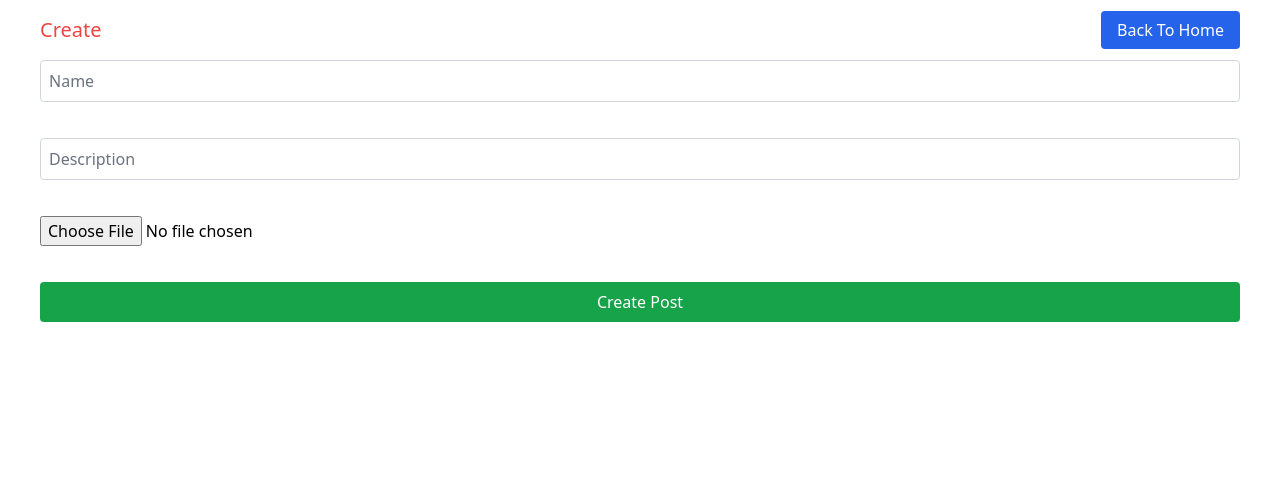
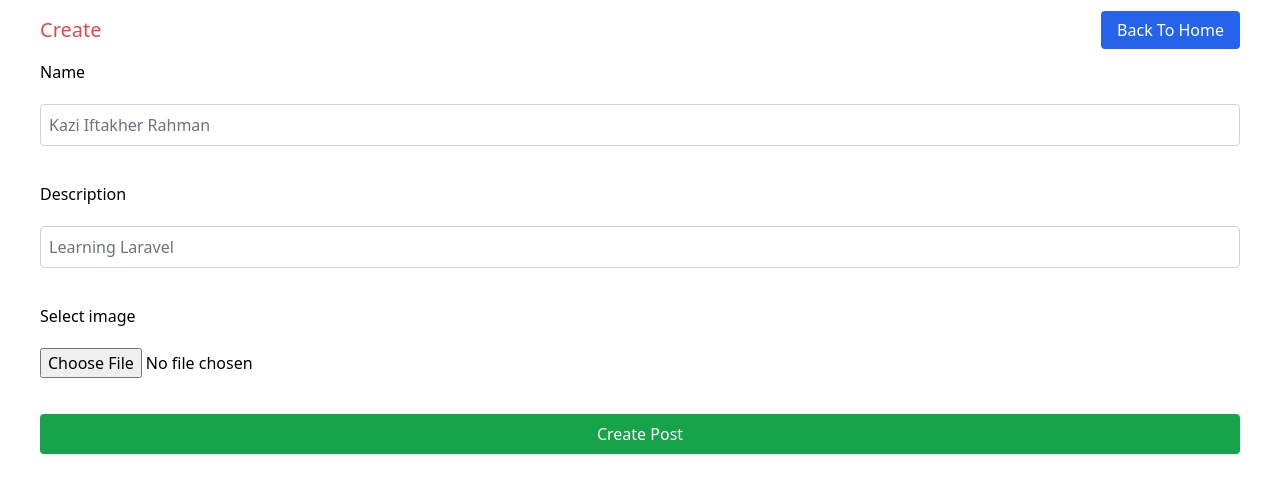
Before and after one commit to kaziIftakherRahman/Laravel-CRUD-with-access-control, a Laravel app: page /create in a window 1280 px wide. Shown: the top 493 px of the page. Run offline with Laravel 9, Linux system fonts and the light colour scheme; some libraries are stand-ins or nearby versions.

Commit message:
1.06.39 image upload and save

```diff
--- a/app/Http/Controllers/PostController.php
+++ b/app/Http/Controllers/PostController.php
@@ -16,13 +16,26 @@ class PostController extends Controller
     public function ourFileStore(Request $request)
     {
         // Logic to handle file storage
+
+        $validated = $request->validate([
+            'name' => 'required|string|max:255',
+            'description' => 'required|string',
+            'image' => 'nullable|mimes:jpeg,png,jpg',
+        ]);
+
+        //Upload the image
+        $imageName = time().'.'.$request->image->extension();
+        $request->image->move(public_path('images'), $imageName);
+
+
+        //Add new post
         $post = new Post;
 
         $post->name = $request->name;
 
         $post->description = $request->description;
 
-        $post->image = $request->image;
+        $post->image = $imageName;
 
         $post->save();
 
--- a/resources/views/create.blade.php
+++ b/resources/views/create.blade.php
@@ -23,12 +23,28 @@
         </div>
 
         <div>
-            <form method="POST" action="{{ route('store') }}">
+            <form method="POST" action="{{ route('store') }}" enctype="multipart/form-data">
                 @csrf
                 <div class="flex flex-col gap-5">
-                    <input type="text" name="name" placeholder="Name" class="border border-gray-300 rounded p-2 w-full mb-4">
-                    <input type="text" name="description" placeholder="Description" class="border border-gray-300 rounded p-2 w-full mb-4">
+
+                    <label for="">Name</label>
+                    <input type="text" name="name" value="{{ old('name') }}" placeholder="Kazi Iftakher Rahman" class="border border-gray-300 rounded p-2 w-full mb-4">
+                    @error('name')
+                        <div class="text-red-500 text-sm mb-2">{{ $message }}</div>
+                    @enderror
+
+                    <label for="">Description</label>
+                    <input type="text" name="description" value="{{ old('description') }}" placeholder="Learning Laravel" class="border border-gray-300 rounded p-2 w-full mb-4">
+                    @error('description')
+                        <div class="text-red-500 text-sm mb-2">{{ $message }}</div>
+                    @enderror
+
+                    <label for="">Select image</label>
                     <input type="file" name="image">
+                    @error('image')
+                        <div class="text-red-500 text-sm mb-2">{{ $message }}</div>
+                    @enderror
+
                     <input type="submit" value="Create Post" class="bg-green-600 text-white rounded py-2 px-4 mt-4">
                 </div>
             </form>
```
Also changed, not shown: database/migrations/2025_07_15_181051_create_posts_table.php, public/images/1752662241.png (added).
